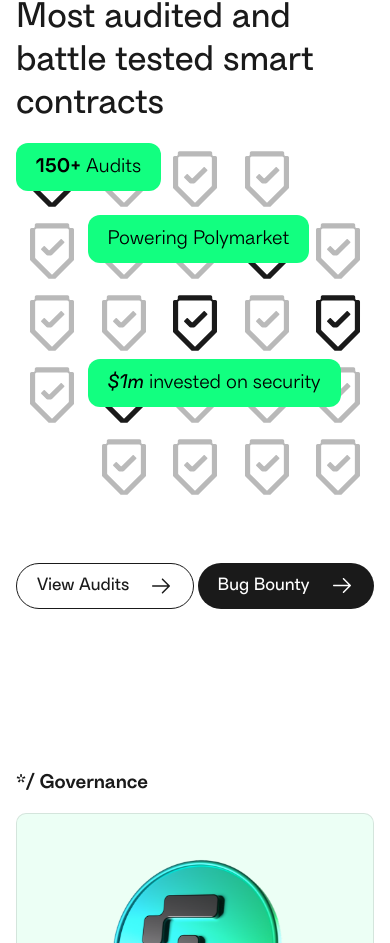
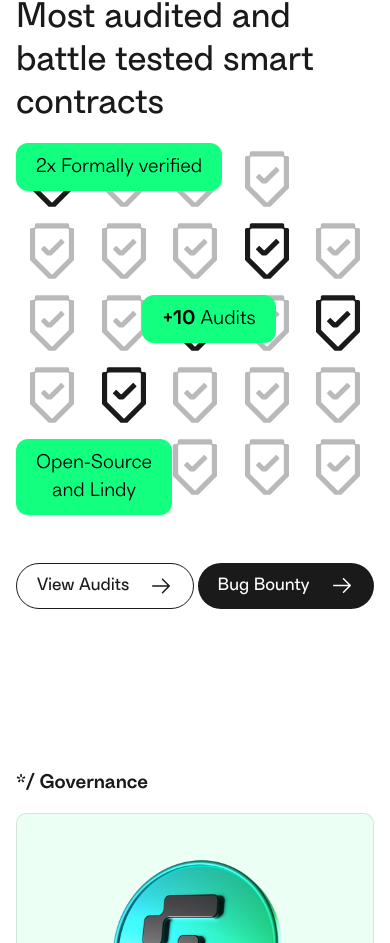
Before and after one commit to safe-fndn/foundation-homepage, a Next.js app: page / in a window 390 px wide. Shown: the part 5490-6433 px from the top of the page. Built offline with nearby package versions, Linux system fonts and the light colour scheme.

Commit message:
feat: enhance Blob and SafeSmartAccounts components with responsive positioning and new blob content

```diff
--- a/src/components/homepage/Blob.tsx
+++ b/src/components/homepage/Blob.tsx
@@ -1,13 +1,26 @@
+import { useResponsive } from "@/hooks/useResponsive";
 import { cn } from "@/lib/utils";
 import { motion } from "motion/react";
 
 export const Blob = ({
   content,
   className = "",
+  position = {
+    desktop: { top: "0", left: "0" },
+    mobile: { top: "0", left: "0" },
+  },
 }: {
   content: React.ReactNode;
   className?: string;
+  position?: {
+    desktop: { top: string; left: string };
+    mobile: { top: string; left: string };
+  };
 }) => {
+  const { isMobile } = useResponsive();
+
+  const currentPosition = isMobile ? position.mobile : position.desktop;
+
   return (
     <motion.div
       initial={{ opacity: 0, scale: 0.8, y: 10 }}
@@ -18,9 +31,13 @@ export const Blob = ({
         ease: "easeOut",
       }}
       className={cn(
-        "absolute top-0 left-0 rounded-xl bg-[#12FF80] font-light py-[10px] px-[20px] text-center text-sm z-10",
+        "absolute rounded-xl bg-[#12FF80] font-light py-[10px] px-[20px] text-center text-sm z-10",
         className
       )}
+      style={{
+        top: currentPosition.top,
+        left: currentPosition.left,
+      }}
     >
       {content}
     </motion.div>
--- a/src/components/homepage/SafeSmartAccounts.tsx
+++ b/src/components/homepage/SafeSmartAccounts.tsx
@@ -7,9 +7,11 @@ import Image from "next/image";
 import Button from "../ui/Button";
 import { gridPattern, blobContent } from "@/content/safeSmartAccounts";
 import { Blob } from "./Blob";
+import { useResponsive } from "@/hooks/useResponsive";
 
 export default function SafeSmartAccounts() {
   const [showBlobs, setShowBlobs] = useState(true);
+  const { isMobile } = useResponsive();
 
   useEffect(() => {
     const interval = setInterval(() => {
@@ -23,10 +25,14 @@ export default function SafeSmartAccounts() {
     return () => clearInterval(interval);
   }, []);
 
-  const blobShieldIndices = [0, 6, 16];
+  const blobShieldIndices = [0, 15, 9, 18];
 
   const renderIcon = (type: number, index: number) => {
-    const shouldShowBlob = showBlobs && blobShieldIndices.includes(index);
+    const blobIndex = blobShieldIndices.indexOf(index);
+    const shouldShowBlob = showBlobs && blobIndex !== -1;
+
+    const blobData = blobContent[blobIndex];
+    const shouldShowOnMobile = !isMobile || (blobData && blobData.showOnMobile);
 
     if (type === 0) {
       return (
@@ -55,9 +61,10 @@ export default function SafeSmartAccounts() {
           className="w-full h-full"
         />
         <AnimatePresence>
-          {shouldShowBlob && (
+          {shouldShowBlob && shouldShowOnMobile && (
             <Blob
-              content={blobContent[blobShieldIndices.indexOf(index)]}
+              content={blobContent[blobIndex].content}
+              position={blobContent[blobIndex].position}
               className="text-xl whitespace-nowrap md:text-[42px]"
             />
           )}
--- a/src/content/safeSmartAccounts.tsx
+++ b/src/content/safeSmartAccounts.tsx
@@ -8,11 +8,49 @@ export const gridPattern = [
 ];
 
 export const blobContent = [
-  <>
-    <span className="font-medium">150+</span> Audits
-  </>,
-  "Powering Polymarket",
-  <>
-    <span className="font-medium italic">$1m</span> invested on security
-  </>,
+  {
+    content: "2x Formally verified",
+    position: {
+      desktop: { top: "60px", left: "-240px" },
+      mobile: { top: "0px", left: "0px" },
+    },
+    showOnMobile: true,
+  },
+  {
+    content: (
+      <>
+        Open-Source
+        <br /> and Lindy
+      </>
+    ),
+    position: {
+      desktop: { top: "60px", left: "-140px" },
+      mobile: { top: "80px", left: "0px" },
+    },
+    showOnMobile: true,
+  },
+  {
+    content: (
+      <>
+        <span className="font-medium">+10</span> Audits
+      </>
+    ),
+    position: {
+      desktop: { top: "0px", left: "0px" },
+      mobile: { top: "80px", left: "-160px" },
+    },
+    showOnMobile: true,
+  },
+  {
+    content: (
+      <>
+        <span className="font-medium">$1M</span> bounty for 5+yr
+      </>
+    ),
+    position: {
+      desktop: { top: "0px", left: "0px" },
+      mobile: { top: "-70px", left: "-50px" },
+    },
+    showOnMobile: false,
+  },
 ];
--- /dev/null
+++ b/src/hooks/useResponsive.ts
@@ -0,0 +1,17 @@
+import { useEffect, useState } from "react";
+
+export const useResponsive = (breakpoint: number = 768) => {
+  const [isMobile, setIsMobile] = useState(false);
+
+  useEffect(() => {
+    const checkIsMobile = () => {
+      setIsMobile(window.innerWidth < breakpoint);
+    };
+
+    checkIsMobile();
+    window.addEventListener("resize", checkIsMobile);
+    return () => window.removeEventListener("resize", checkIsMobile);
+  }, [breakpoint]);
+
+  return { isMobile };
+};
```
